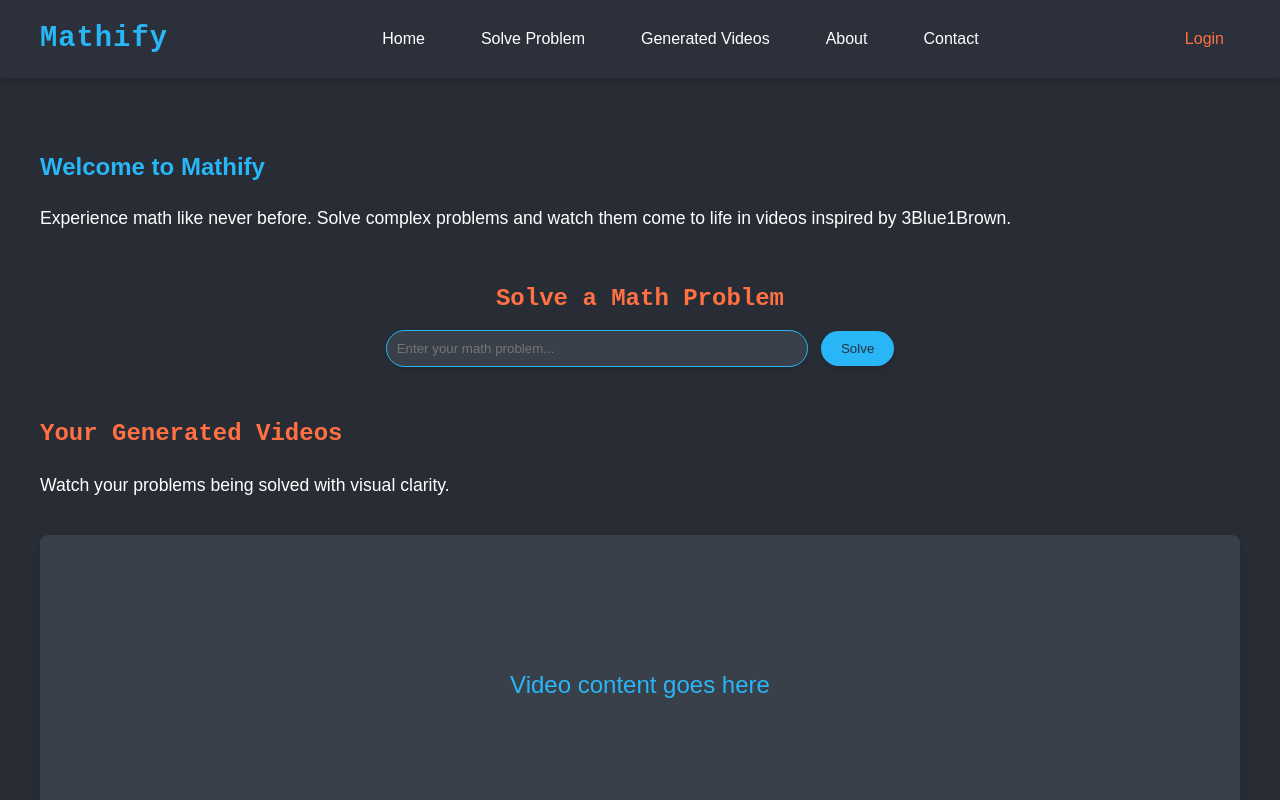
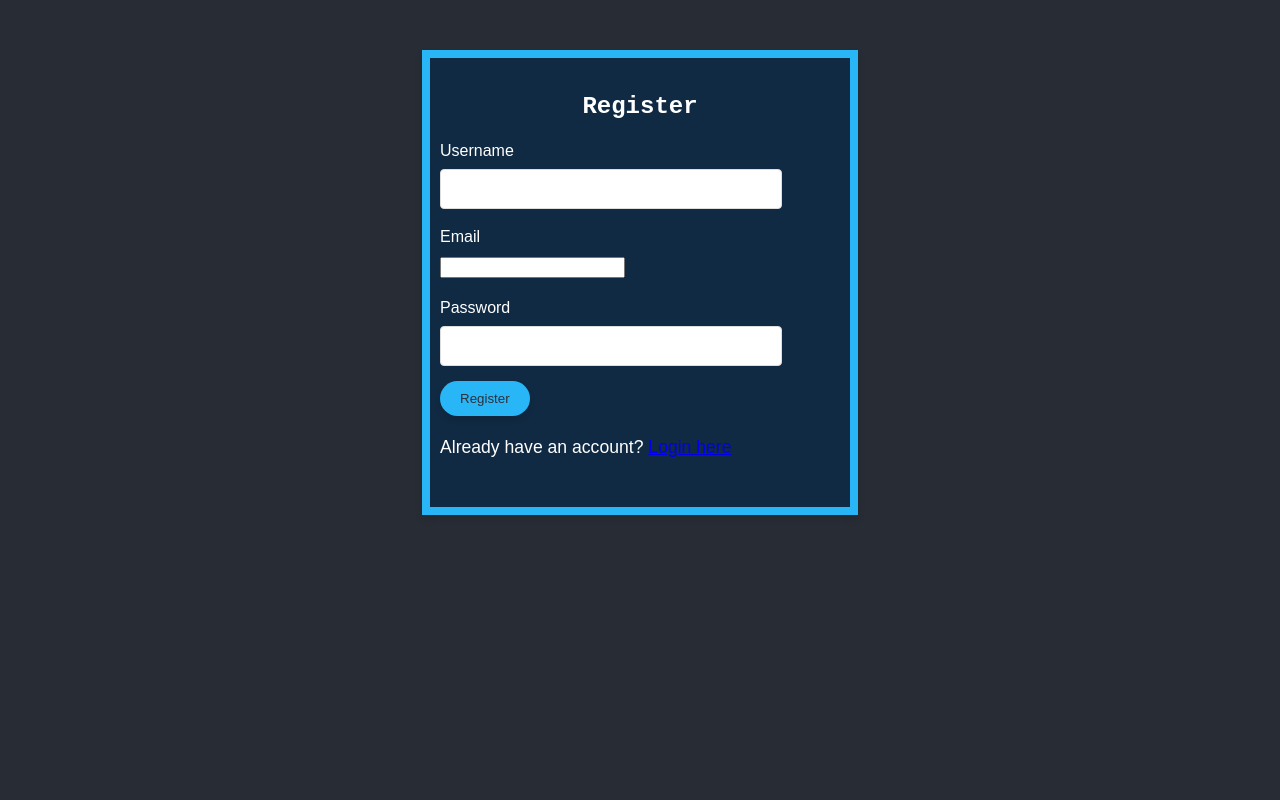
Before and after one commit to Tankman61/Mathify, a React (Create React App) app: page /register in a window 1280 px wide. Shown: the top 800 px of the page. Built offline with nearby package versions, Linux system fonts and the light colour scheme.

Commit message:
made login and register componenets

```diff
--- a/package.json
+++ b/package.json
@@ -8,6 +8,7 @@
     "@testing-library/user-event": "^13.5.0",
     "react": "^18.3.1",
     "react-dom": "^18.3.1",
+    "react-router-dom": "^6.26.1",
     "react-scripts": "5.0.1",
     "web-vitals": "^2.1.4"
   },
--- a/src/App.css
+++ b/src/App.css
@@ -362,3 +362,43 @@ body {
  #contact {
   animation-delay: 1.2s;
  }
+
+
+
+.login-container {
+  max-width: 400px;
+  margin: 50px auto;
+  padding: 10px;
+  background: #102a43;
+  border: 8px solid #29b6f6;
+  box-shadow: 0 4px 8px rgba(0, 0, 0, 0.1);
+}
+
+.login-container h2 {
+  text-align: center;
+  color: white;
+}
+
+.input-group {
+  margin-bottom: 15px;
+}
+
+.input-group label {
+  display: block;
+  margin-bottom: 5px;
+  color: white;
+}
+
+.input-group input[type="text"],
+.input-group input[type="password"] {
+  width: 80%;
+  padding: 10px;
+  border: 1px solid #ddd;
+  border-radius: 4px;
+  font-size: 16px;
+}
+
+.input-group input:focus {
+  border-color: orange;
+  outline: none;
+}
--- a/src/App.js
+++ b/src/App.js
@@ -1,91 +1,20 @@
-import React, { useEffect } from 'react';
+import React from 'react';
+import { BrowserRouter as Router, Routes, Route } from 'react-router-dom';
 import './App.css';
+import Login from './Login';
+import Mathify from './mathify';
+import Register from './Register';
 
-
-function Mathify() {
-
-
- useEffect(() => {
-   const fadeInElements = document.querySelectorAll('.fade-in');
-
-
-   const handleScroll = () => {
-     fadeInElements.forEach(element => {
-       const rect = element.getBoundingClientRect();
-       if (rect.top <= window.innerHeight * 0.8) {
-         element.classList.add('visible');
-       }
-     });
-   };
-
-
-   window.addEventListener('scroll', handleScroll);
-   handleScroll();
-   return () => window.removeEventListener('scroll', handleScroll);
- }, []);
-
-
- return (
-   <div>
-     <nav>
-       <div className="nav-container">
-         <a className="logo">Mathify</a>
-         <ul className="nav-links">
-           <li><a href="#home">Home</a></li>
-           <li><a href="#solve">Solve Problem</a></li>
-           <li><a href="#videos">Generated Videos</a></li>
-           <li><a href="#about">About</a></li>
-           <li><a href="#contact">Contact</a></li>
-         </ul>
-         <div className="login"><a href="#login">Login</a></div>
-       </div>
-     </nav>
-
-
-     <div className="container">
-       <section id="intro" className="fade-in">
-         <h1>Welcome to Mathify</h1>
-         <p>Experience math like never before. Solve complex problems and watch them come to life in videos inspired by 3Blue1Brown.</p>
-       </section>
-
-
-       <section id="solve" className="fade-in fade-in-delay-1">
-         <h2>Solve a Math Problem</h2>
-         <input type="text" id="problem-input" placeholder="Enter your math problem..." />
-         <button>Solve</button>
-         <div id="solution-results"></div>
-       </section>
-
-
-       <section id="videos" className="fade-in fade-in-delay-2">
-         <h2>Your Generated Videos</h2>
-         <p>Watch your problems being solved with visual clarity.</p>
-         <div className="video-placeholder">Video content goes here</div>
-       </section>
-
-
-       <section id="about" className="fade-in fade-in-delay-3">
-         <h2>About Mathify</h2>
-         <p>Mathify combines the power of the Wolfram API with stunning visual explanations to help you understand math in depth.</p>
-       </section>
-
-
-       <section id="contact" className="fade-in fade-in-delay-4">
-         <h2>Contact Us</h2>
-         <form>
-           <label htmlFor="name">Name:</label>
-           <input type="text" id="name" name="name" required />
-           <label htmlFor="email">Email:</label>
-           <input type="email" id="email" name="email" required />
-           <label htmlFor="message">Message:</label>
-           <textarea id="message" name="message" rows="4" required></textarea>
-           <button type="submit">Send</button>
-         </form>
-       </section>
-     </div>
-   </div>
- );
+function App() {
+  return (
+    <Router>
+      <Routes>
+        <Route path="/" element={<Mathify />} />
+        <Route path="/login" element={<Login />} />
+        <Route path="/register" element={<Register />} />
+      </Routes>
+    </Router>
+  );
 }
 
-
-export default Mathify;
+export default App;
--- /dev/null
+++ b/src/Login.js
@@ -0,0 +1,23 @@
+import React from 'react';
+import { Link } from 'react-router-dom';
+import './App.css';
+
+function Login() {
+  return (
+    <div className="login-container">
+      <h2>Login</h2>
+      <div className="input-group">
+        <label htmlFor="username">Username</label>
+        <input type="text" id="username" />
+      </div>
+      <div className="input-group">
+        <label htmlFor="password">Password</label>
+        <input type="password" id="password" />
+      </div>
+      <button>Login</button>
+      <p>Don't have an account? <Link to="/register">Register here</Link></p>
+    </div>
+  );
+}
+
+export default Login;
--- /dev/null
+++ b/src/Register.js
@@ -0,0 +1,27 @@
+import React from 'react';
+import { Link } from 'react-router-dom';
+import './App.css';
+
+function Register() {
+  return (
+    <div className="login-container">
+      <h2>Register</h2>
+      <div className="input-group">
+        <label htmlFor="username">Username</label>
+        <input type="text" id="username" />
+      </div>
+      <div className="input-group">
+        <label htmlFor="email">Email</label>
+        <input type="email" id="email" />
+      </div>
+      <div className="input-group">
+        <label htmlFor="password">Password</label>
+        <input type="password" id="password" />
+      </div>
+      <button>Register</button>
+      <p>Already have an account? <Link to="/login">Login here</Link></p>
+    </div>
+  );
+}
+
+export default Register;
--- /dev/null
+++ b/src/mathify.js
@@ -0,0 +1,82 @@
+import React, { useEffect } from 'react';
+import { Link } from 'react-router-dom';
+import './App.css';
+
+function Mathify() {
+  useEffect(() => {
+    const fadeInElements = document.querySelectorAll('.fade-in');
+
+    const handleScroll = () => {
+      fadeInElements.forEach(element => {
+        const rect = element.getBoundingClientRect();
+        if (rect.top <= window.innerHeight * 0.8) {
+          element.classList.add('visible');
+        }
+      });
+    };
+
+    window.addEventListener('scroll', handleScroll);
+    handleScroll();
+    return () => window.removeEventListener('scroll', handleScroll);
+  }, []);
+
+  return (
+    <div>
+      <nav>
+        <div className="nav-container">
+          <a className="logo">Mathify</a>
+          <ul className="nav-links">
+            <li><a href="#home">Home</a></li>
+            <li><a href="#solve">Solve Problem</a></li>
+            <li><a href="#videos">Generated Videos</a></li>
+            <li><a href="#about">About</a></li>
+            <li><a href="#contact">Contact</a></li>
+          </ul>
+          <div className="login">
+            <Link to="/login">Login</Link>
+          </div>
+        </div>
+      </nav>
+
+      <div className="container">
+        <section id="intro" className="fade-in">
+          <h1>Welcome to Mathify</h1>
+          <p>Experience math like never before. Solve complex problems and watch them come to life in videos inspired by 3Blue1Brown.</p>
+        </section>
+
+        <section id="solve" className="fade-in fade-in-delay-1">
+          <h2>Solve a Math Problem</h2>
+          <input type="text" id="problem-input" placeholder="Enter your math problem..." />
+          <button>Solve</button>
+          <div id="solution-results"></div>
+        </section>
+
+        <section id="videos" className="fade-in fade-in-delay-2">
+          <h2>Your Generated Videos</h2>
+          <p>Watch your problems being solved with visual clarity.</p>
+          <div className="video-placeholder">Video content goes here</div>
+        </section>
+
+        <section id="about" className="fade-in fade-in-delay-3">
+          <h2>About Mathify</h2>
+          <p>Mathify combines the power of the Wolfram API with stunning visual explanations to help you understand math in depth.</p>
+        </section>
+
+        <section id="contact" className="fade-in fade-in-delay-4">
+          <h2>Contact Us</h2>
+          <form>
+            <label htmlFor="name">Name:</label>
+            <input type="text" id="name" name="name" required />
+            <label htmlFor="email">Email:</label>
+            <input type="email" id="email" name="email" required />
+            <label htmlFor="message">Message:</label>
+            <textarea id="message" name="message" rows="4" required></textarea>
+            <button type="submit">Send</button>
+          </form>
+        </section>
+      </div>
+    </div>
+  );
+}
+
+export default Mathify;
```
Also changed, not shown: 1 other file (tests, documents, lock files or other folders).
